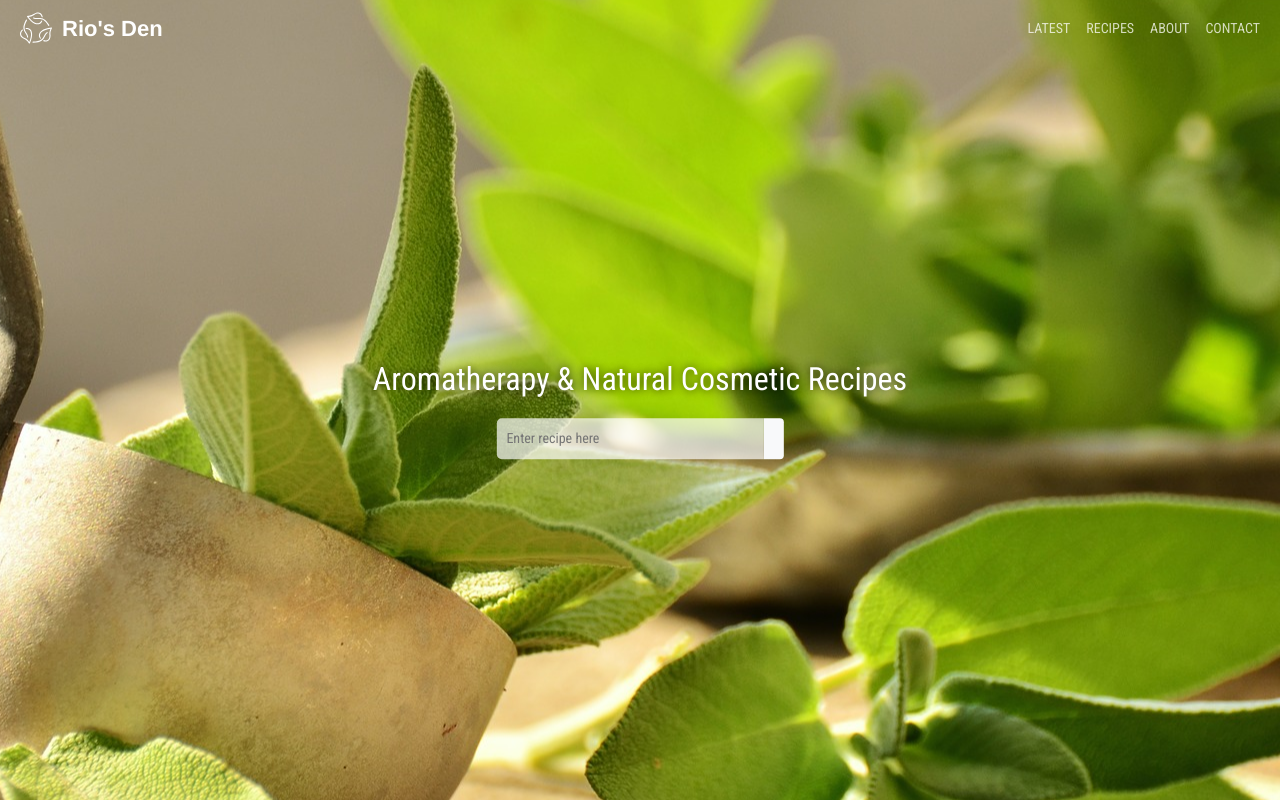
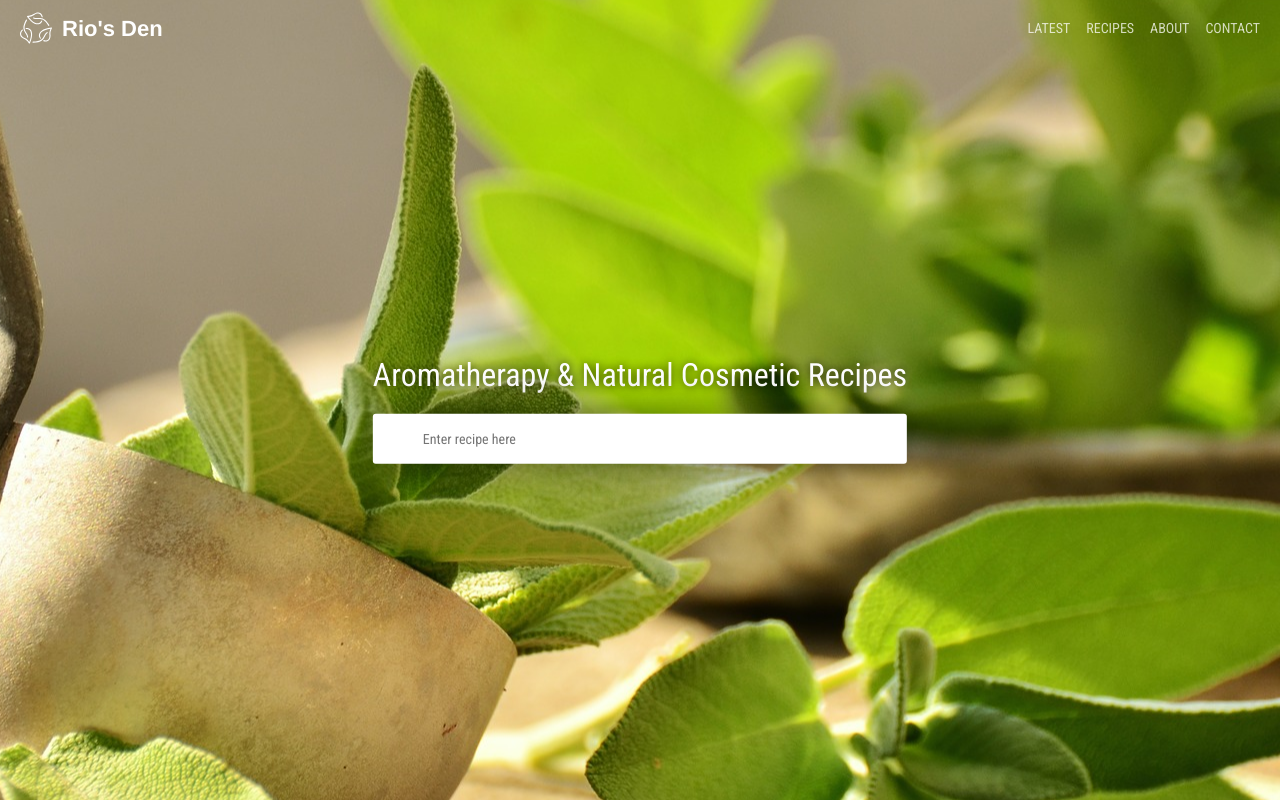
Before and after one commit to Beaufoyt/rio, a React app: page / in a window 1280 px wide. Shown: the top 802 px of the page. Built offline with nearby package versions, Linux system fonts and the light colour scheme; the HTML template or start-up script is replaced by a standard one.

Commit message:
Reworks search box

```diff
--- a/src/components/SearchForm.jsx
+++ b/src/components/SearchForm.jsx
@@ -11,10 +11,8 @@ class SearchForm extends PureComponent {
     render() {
         return (
             <form onSubmit={this.submit} className="form-search">
+                <i className="fa fa-search" />
                 <input placeholder="Enter recipe here" className="search-field" type="text" />
-                <button className="btn btn-light btn-search" type="submit">
-                    <i className="fa fa-search" />
-                </button>
             </form>
         );
     }
--- a/src/styles/_buttons.scss
+++ b/src/styles/_buttons.scss
@@ -1,28 +1,27 @@
 .form-search {
+    position: relative;
+    color: #24292e;
+
     input {
-        border-radius: 5px;
-        padding: 10px;
-        width: 50%;
-        color: black;
-        background-color: rgba(255,255,255,0.7);
+        height: 50px;
+        width: 100%;
+        padding-left: 50px;
         border: none;
-        transition: background-color linear .5s;
-        border-top-right-radius: 0;
-        border-bottom-right-radius: 0;
+        border-radius: 3px;
+        outline: none;
+        color: #24292e;
+        -webkit-box-shadow: 0px 0px 50px -10px rgba(0,0,0,0.75);
+-moz-box-shadow: 0px 0px 50px -10px rgba(0,0,0,0.75);
+box-shadow: 0px 0px 50px -10px rgba(0,0,0,0.75);
 
         &:focus {
-            outline: none;
             box-shadow: 0 0 0 0.2rem rgba(248, 249, 250, 0.5);
-            background-color: white;
         }
     }
 
-    button {
-        border-bottom-left-radius: 0;
-        border-top-left-radius: 0;
-        height: 41px;
-        padding: 0 10px;
-        vertical-align: top;
-        border: none;
+    i {
+        position: absolute;
+        font-size: 20px;
+        margin: 15px;
     }
 }
```
